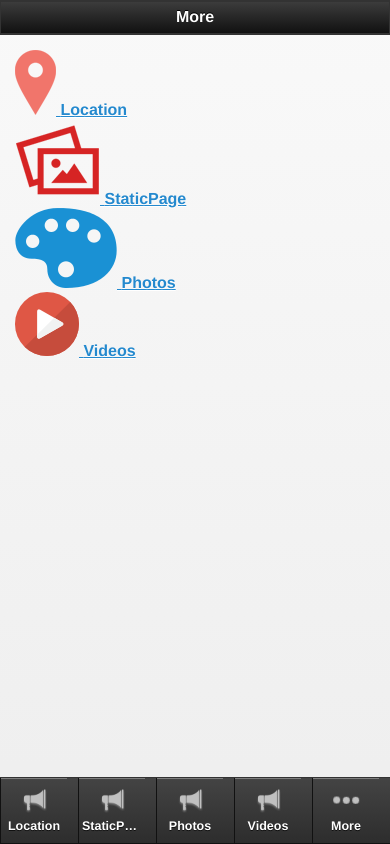
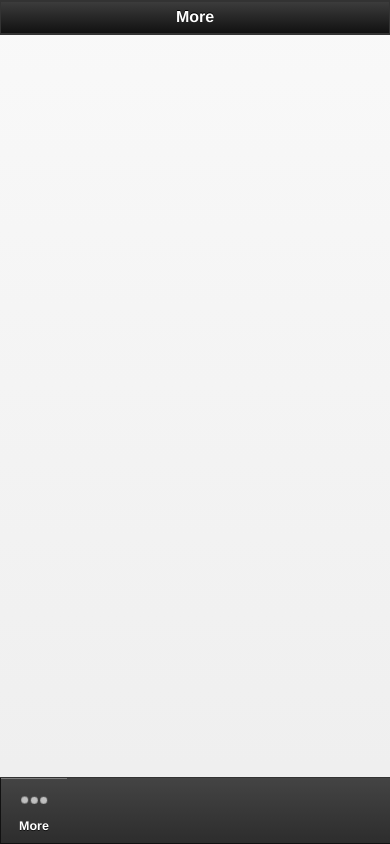
Before and after one commit to jarnailboparai/neha_12_newapptest_458, a plain HTML site: page more.html in a window 390 px wide. Drawn offline with Linux system fonts and the light colour scheme.

Commit message:
neha_12_newapptest_458

```diff
--- a/more.html
+++ b/more.html
@@ -94,42 +94,6 @@
 
                 <div class="grid_menu">
 
-			<div class="app_feature_list">
-			<a onclick="window.open('location_2751.html','_self', 'location=yes')" class="item link" href="location_2751.html">
-				<img src="images/location.png " />
-		</a>
-		<a onclick="window.open('location_2751.html','_self', 'location=yes')" href="location_2751.html">
-				<label>Location</label>
-		</a>
-	</div>
-
-			<div class="app_feature_list">
-			<a onclick="window.open('staticpage_2752.html','_self', 'location=yes')" class="item link" href="staticpage_2752.html">
-				<img src="images/staticpage.png " />
-		</a>
-		<a onclick="window.open('staticpage_2752.html','_self', 'location=yes')" href="staticpage_2752.html">
-				<label>StaticPage</label>
-		</a>
-	</div>
-
-			<div class="app_feature_list">
-			<a onclick="window.open('photosub_2753.html','_self', 'location=yes')" class="item link" href="photosub_2753.html">
-				<img src="images/photosub.png " />
-		</a>
-		<a onclick="window.open('photosub_2753.html','_self', 'location=yes')" href="photosub_2753.html">
-				<label>Photos</label>
-		</a>
-	</div>
-
-			<div class="app_feature_list">
-			<a onclick="window.open('video_2754.html','_self', 'location=yes')" class="item link" href="video_2754.html">
-				<img src="images/video.png " />
-		</a>
-		<a onclick="window.open('video_2754.html','_self', 'location=yes')" href="video_2754.html">
-				<label>Videos</label>
-		</a>
-	</div>
-
 
 </div>
 
@@ -142,7 +106,7 @@
 
             <style> .nav-glyphish-example .ui-btn .ui-btn-inner { padding-top: 40px !important; width: 60px!important;}		.nav-glyphish-example .ui-btn .ui-icon { width: 30px!important; height: 30px!important; margin-left: -15px !important; box-shadow: none!important; -moz-box-shadow: none!important; -webkit-box-shadow: none!important; -webkit-border-radius: 0 !important; border-radius: 0 !important; }#tab1 .ui-icon { background:  url("icons_tech_1579.png") 50% 50% no-repeat; background-size: 50px 50px; }#tab2 .ui-icon { background:  url("icons_communication_1092.png") 50% 50% no-repeat; background-size: 50px 50px; }#tab3 .ui-icon { background:  url("64Px_-_504-11.png") 50% 50% no-repeat; background-size: 30px 30px; }#tab4 .ui-icon { background:  url("64Px_-_504-210.png") 50% 50% no-repeat; background-size: 30px 30px; }#tab5 .ui-icon { background:  url("more.png") 50% 50% no-repeat; background-size: 30px 30px; }</style>
 
-            <div data-role="footer" data-position="fixed" class="nav-glyphish-example" data-id="myfooter" data-theme="a" data-tap-toggle="false"><div data-role="navbar" class="nav-glyphish-example"><ul><li><a href="location_2751.html" id="tab2" data-icon="custom" rel="external"  data-gourl="location_2751.html" class="" onclick="window.open('location_2751.html','_self', 'location=yes')">Location</a></li><li><a href="staticpage_2752.html" id="tab2" data-icon="custom" rel="external"  data-gourl="staticpage_2752.html" class="" onclick="window.open('staticpage_2752.html','_self', 'location=yes')">StaticPage</a></li><li><a href="photosub_2753.html" id="tab2" data-icon="custom" rel="external"  data-gourl="photosub_2753.html" class="" onclick="window.open('photosub_2753.html','_self', 'location=yes')">Photos</a></li><li><a href="video_2754.html" id="tab2" data-icon="custom" rel="external"  data-gourl="video_2754.html" class="" onclick="window.open('video_2754.html','_self', 'location=yes')">Videos</a></li><li><a href="more.html" id="tab5" data-icon="custom" rel="external">More</a></li></ul></div></div>
+            <div data-role="footer" data-position="fixed" class="nav-glyphish-example" data-id="myfooter" data-theme="a" data-tap-toggle="false"><div data-role="navbar" class="nav-glyphish-example"><ul><li><a href="more.html" id="tab5" data-icon="custom" rel="external">More</a></li></ul></div></div>
 
         </div>
 
```
Also changed, not shown: index.html (+0 -36 lines).
